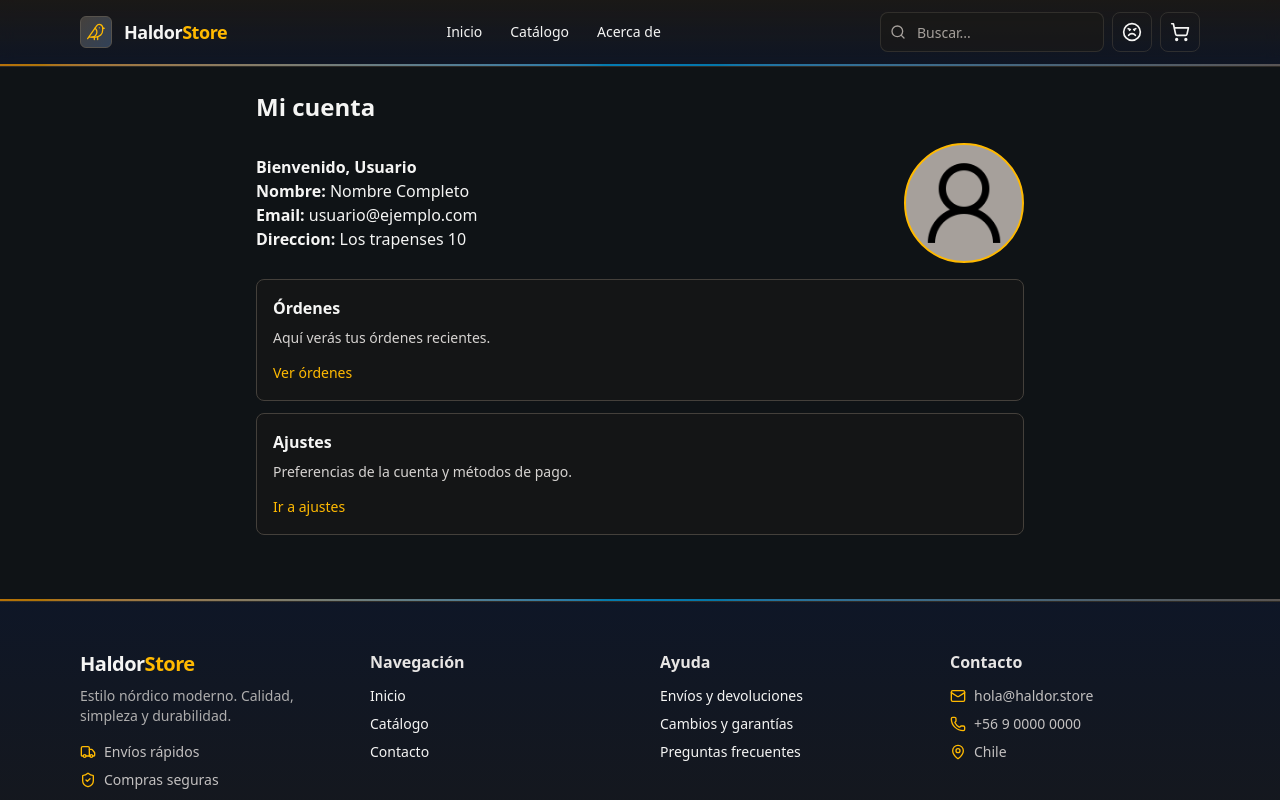
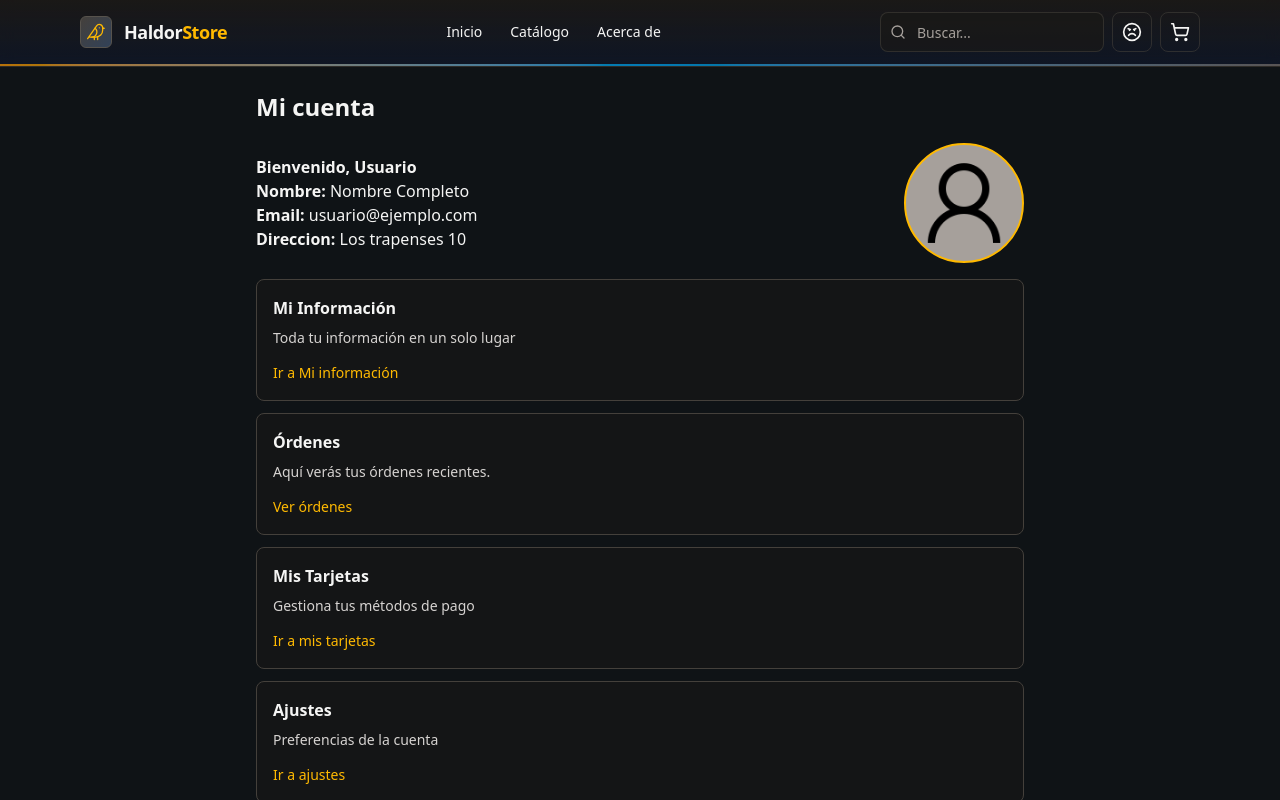
Before and after one commit to Missaldur1/HaldorStore, a React (Vite) app: page /account in a window 1280 px wide. Shown: the top 800 px of the page. Built offline with nearby package versions, Linux system fonts and the light colour scheme.

Commit message:
Actualiación account

```diff
--- a/src/pages/Account.tsx
+++ b/src/pages/Account.tsx
@@ -24,6 +24,14 @@ export default function Account() {
 
             <div className="grid gap-3">
                 <div className="p-4 rounded-lg bg-stone-900/40 border border-stone-700">
+                    <h2 className="font-semibold">Mi Información</h2>
+                    <p className="text-sm text-stone-300 mt-2">Toda tu información en un solo lugar</p>
+                    <div className="mt-3">
+                        <Link to="/orders" className="text-amber-400 hover:underline text-sm">Ir a Mi información</Link>
+                    </div>
+                </div>
+
+                <div className="p-4 rounded-lg bg-stone-900/40 border border-stone-700">
                     <h2 className="font-semibold">Órdenes</h2>
                     <p className="text-sm text-stone-300 mt-2">Aquí verás tus órdenes recientes.</p>
                     <div className="mt-3">
@@ -32,11 +40,23 @@ export default function Account() {
                 </div>
 
                 <div className="p-4 rounded-lg bg-stone-900/40 border border-stone-700">
+                    <h2 className="font-semibold">Mis Tarjetas</h2>
+                    <p className="text-sm text-stone-300 mt-2">Gestiona tus métodos de pago</p>
+                    <div className="mt-3">
+                        <Link to="/account/settings" className="text-amber-400 hover:underline text-sm">Ir a mis tarjetas</Link>
+                    </div>
+                </div>
+
+                <div className="p-4 rounded-lg bg-stone-900/40 border border-stone-700">
                     <h2 className="font-semibold">Ajustes</h2>
-                    <p className="text-sm text-stone-300 mt-2">Preferencias de la cuenta y métodos de pago.</p>
+                    <p className="text-sm text-stone-300 mt-2">Preferencias de la cuenta</p>
                     <div className="mt-3">
                         <Link to="/account/settings" className="text-amber-400 hover:underline text-sm">Ir a ajustes</Link>
                     </div>
+                </div>
+
+                <div className="p-4 rounded-lg bg-stone-900/40 border border-stone-700">
+                    <Link to="/" className="font-semibold text-amber-400 hover:underline text-sm">Cerrar Sesión</Link>
                 </div>
             </div>
         </section>
```
